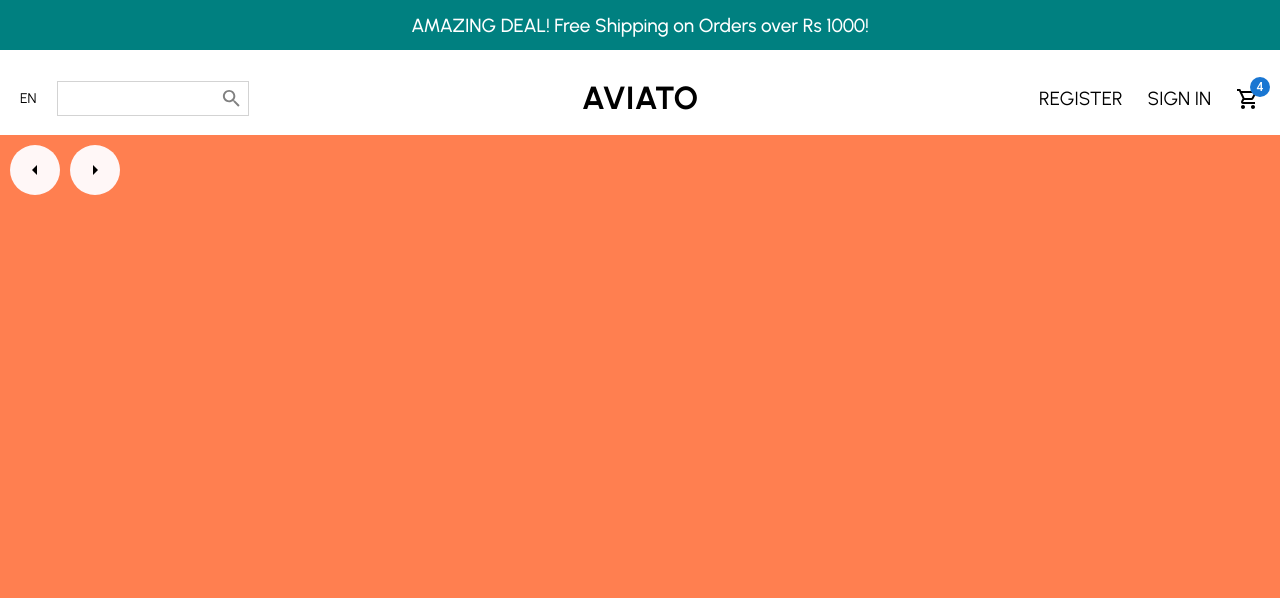
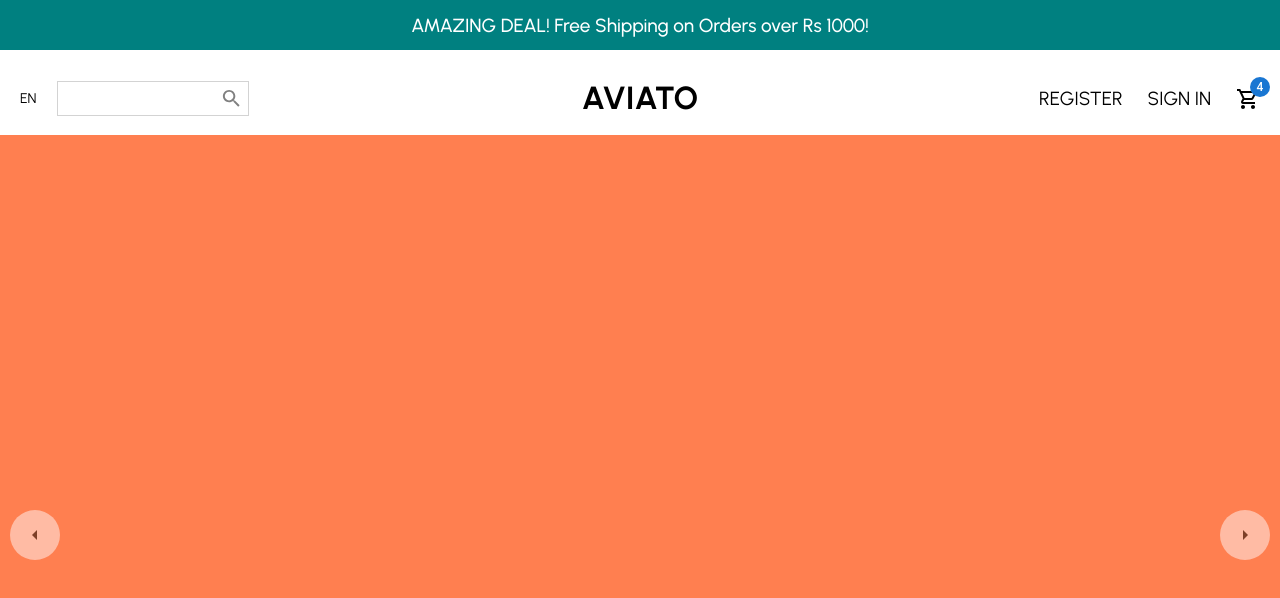
Before and after one commit to Siddharth1006/ECommApp, a React (Create React App) app: page / in a window 1280 px wide. Shown: the top 598 px of the page. Built offline with nearby package versions, Linux system fonts and the light colour scheme.

Commit message:
USING PROPS! Used props to align arrows left and right and then positioned those arrows using top, bottom etc.

```diff
--- a/src/components/Slider.jsx
+++ b/src/components/Slider.jsx
@@ -1,6 +1,8 @@
 import React from 'react'
 import styled from 'styled-components'
+
 //For arrows in the slider
+//Can find these in the Material UI website > Material Icons section > search for Arrows
 import ArrowLeftTwoToneIcon from '@mui/icons-material/ArrowLeftTwoTone';
 import ArrowRightTwoToneIcon from '@mui/icons-material/ArrowRightTwoTone';
 
@@ -9,8 +11,8 @@ const Container = styled.div`
     height: 100vh;
     display: flex;
     background-color: coral;
-    //space between this container and the Navbar container
-    /* margin-top: px; */
+
+    position: relative;
 `;
 
 const Arrow = styled.div`
@@ -24,17 +26,28 @@ const Arrow = styled.div`
     align-items: center;
     justify-content: center;
 
-    margin-top: 10px;
-    margin-left: 10px;
+    position: absolute;
+    //Center vertically
+    top: 0;
+    bottom: 0;
+    //Using Props to add left and right space
+    left: ${props => props.direction === "left" && "10px"};
+    right: ${props => props.direction === "right" && "10px"};
+    margin: auto;
+
+    opacity: 0.5; // makes the arrow a little transparent.
+
+    cursor: pointer;
 `;
 
 function Slider() {
   return (
     <Container>
-        <Arrow>
+        {/* We are using props to align the left and right arrow of the page */}
+        <Arrow direction="left">
             <ArrowLeftTwoToneIcon />
         </Arrow>
-        <Arrow>
+        <Arrow direction="right">
             <ArrowRightTwoToneIcon />
         </Arrow>
     </Container>
```
Also changed, not shown: output/Reference3.png (added).
